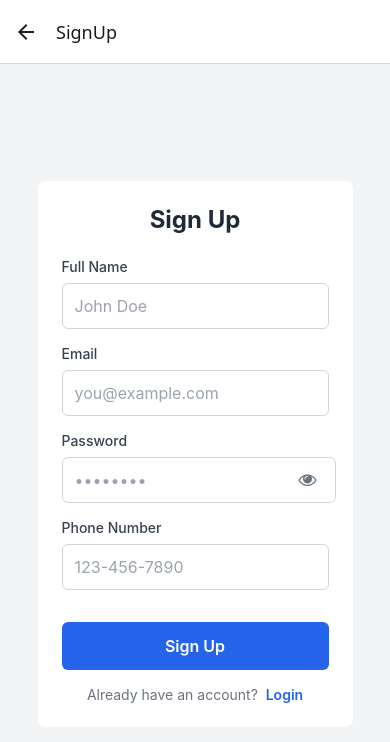
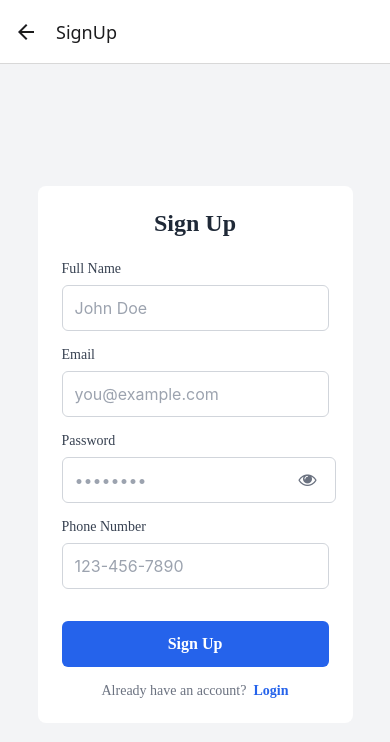
Before and after one commit to JasonNad86/EuriskoProject, a React Native app: screen /SignUp in a window 390 px wide. Shown: the top 742 px of the page. Built offline with nearby package versions, Linux system fonts and the light colour scheme.

Commit message:
created CustomText component with custom font

```diff
--- /dev/null
+++ b/src/components/CustomText.tsx
@@ -0,0 +1,18 @@
+import React from 'react';
+import { Text, TextProps, StyleSheet } from 'react-native';
+
+const CustomText = ({ style, children, ...props }: TextProps) => {
+  return (
+    <Text style={[styles.text, style]} {...props}>
+      {children}
+    </Text>
+  );
+};
+
+const styles = StyleSheet.create({
+  text: {
+    fontFamily: 'Montserrat',
+  },
+});
+
+export default CustomText;
--- a/src/components/ProductCard/ProductCard.tsx
+++ b/src/components/ProductCard/ProductCard.tsx
@@ -1,7 +1,8 @@
-import React, { cache } from 'react';
-import { Image, Text, TouchableOpacity, View } from 'react-native';
+import React from 'react';
+import { Image, TouchableOpacity, View } from 'react-native';
 import { styles } from './ProductCardStyles';
 import { Product } from '../../types/Product';
+import CustomText from '../CustomText';
 
 interface Props {
   product: Product;
@@ -17,8 +18,8 @@ const ProductCard = ({ product, onPress } : Props) => {
         resizeMode="contain"
       />
       <View style={styles.textContainer}>
-        <Text style={styles.title}>{product.title}</Text>
-        <Text style={styles.price}>${product.price}</Text>
+        <CustomText style={styles.title}>{product.title}</CustomText>
+        <CustomText style={styles.price}>${product.price}</CustomText>
       </View>
     </TouchableOpacity>
   );
--- a/src/screens/HomeScreen/HomeScreen.tsx
+++ b/src/screens/HomeScreen/HomeScreen.tsx
@@ -1,5 +1,5 @@
 import React from 'react';
-import { Button, FlatList, View } from 'react-native';
+import { FlatList, View } from 'react-native';
 import ProductCard from '../../components/ProductCard/ProductCard';
 import productsData from '../../mock/Products.json'
 import { MainStackParams } from '../../types/NavigationStack';
--- a/src/screens/LoginScreen/LoginScreen.tsx
+++ b/src/screens/LoginScreen/LoginScreen.tsx
@@ -1,5 +1,5 @@
 import {useState} from 'react';
-import {Text, TextInput, View, TouchableOpacity} from 'react-native';
+import {TextInput, View, TouchableOpacity} from 'react-native';
 import {zodResolver} from '@hookform/resolvers/zod';
 import {Controller, useForm} from 'react-hook-form';
 import {LoginFormData, loginSchema} from '../../schema/LoginSchema';
@@ -9,6 +9,7 @@ import {useAuth} from '../../context/AuthContext';
 import { AuthStackParams } from '../../types/NavigationStack';
 import {NativeStackNavigationProp} from '@react-navigation/native-stack';
 import Icon from 'react-native-vector-icons/FontAwesome';
+import CustomText from '../../components/CustomText';
 
 const LoginScreen = () => {
   const navigation =
@@ -40,7 +41,7 @@ const LoginScreen = () => {
   return (
     <View style={styles.container}>
       <View style={styles.formWrapper}>
-        <Text style={styles.title}>Login</Text>
+        <CustomText style={styles.title}>Login</CustomText>
 
         <View style={styles.formContainer}>
           <Controller
@@ -48,7 +49,7 @@ const LoginScreen = () => {
             name="email"
             render={({field: {onChange, value}}) => (
               <View style={styles.inputContainer}>
-                <Text style={styles.label}>Email</Text>
+                <CustomText style={styles.label}>Email</CustomText>
                 <TextInput
                   placeholder="you@example.com"
                   placeholderTextColor="#9CA3AF"
@@ -62,7 +63,7 @@ const LoginScreen = () => {
             )}
           />
           {errors.email && (
-            <Text style={styles.error}>{errors.email.message}</Text>
+            <CustomText style={styles.error}>{errors.email.message}</CustomText>
           )}
 
           <Controller
@@ -70,7 +71,7 @@ const LoginScreen = () => {
             name="password"
             render={({field: {onChange, value}}) => (
               <View style={styles.inputContainer}>
-                <Text style={styles.label}>Password</Text>
+                <CustomText style={styles.label}>Password</CustomText>
                 <View style={styles.passwordInput}>
                   <TextInput
                     placeholder="••••••••"
@@ -95,21 +96,21 @@ const LoginScreen = () => {
             )}
           />
           {errors.password && (
-            <Text style={styles.error}>{errors.password.message}</Text>
+            <CustomText style={styles.error}>{errors.password.message}</CustomText>
           )}
 
           <TouchableOpacity
             style={styles.button}
             onPress={handleSubmit(handleLogin)}>
-            <Text style={styles.buttonText}>Log In</Text>
+            <CustomText style={styles.buttonText}>Log In</CustomText>
           </TouchableOpacity>
           <TouchableOpacity
             style={styles.navigationLinkContainer}
             onPress={() => navigation.navigate('SignUp')}>
-            <Text style={styles.navigationLinkText}>
+            <CustomText style={styles.navigationLinkText}>
               Already have an account? {' '}
-              <Text style={styles.navigationLink}>Sign up</Text>
-            </Text>
+              <CustomText style={styles.navigationLink}>Sign up</CustomText>
+            </CustomText>
           </TouchableOpacity>
         </View>
       </View>
--- a/src/screens/SignUpScreen/SignUpScreen.tsx
+++ b/src/screens/SignUpScreen/SignUpScreen.tsx
@@ -1,5 +1,5 @@
 import React, { useState } from 'react';
-import { Text, TextInput, View, TouchableOpacity } from 'react-native';
+import { TextInput, View, TouchableOpacity } from 'react-native';
 import { SignupFormData, signupSchema } from '../../schema/SignUpSchema';
 import { styles } from './SignUpScreenStyles';
 import { zodResolver } from '@hookform/resolvers/zod';
@@ -8,6 +8,7 @@ import { useNavigation } from '@react-navigation/native';
 import { AuthStackParams } from '../../types/NavigationStack';
 import { NativeStackNavigationProp } from '@react-navigation/native-stack';
 import Icon from 'react-native-vector-icons/FontAwesome';
+import CustomText from '../../components/CustomText';
 
 const SignUpScreen = () => {
   const navigation = useNavigation<NativeStackNavigationProp<AuthStackParams>>();
@@ -34,7 +35,7 @@ const SignUpScreen = () => {
   return (
     <View style={styles.container}>
       <View style={styles.formWrapper}>
-        <Text style={styles.title}>Sign Up</Text>
+        <CustomText style={styles.title}>Sign Up</CustomText>
 
         <View style={styles.formContainer}>
           <Controller
@@ -42,7 +43,7 @@ const SignUpScreen = () => {
             name="name"
             render={({ field: { onChange, value } }) => (
               <View style={styles.inputContainer}>
-                <Text style={styles.label}>Full Name</Text>
+                <CustomText style={styles.label}>Full Name</CustomText>
                 <TextInput
                   placeholder="John Doe"
                   placeholderTextColor="#9CA3AF"
@@ -53,14 +54,14 @@ const SignUpScreen = () => {
               </View>
             )}
           />
-          {errors.name && <Text style={styles.error}>{errors.name.message}</Text>}
+          {errors.name && <CustomText style={styles.error}>{errors.name.message}</CustomText>}
 
           <Controller
             control={control}
             name="email"
             render={({ field: { onChange, value } }) => (
               <View style={styles.inputContainer}>
-                <Text style={styles.label}>Email</Text>
+                <CustomText style={styles.label}>Email</CustomText>
                 <TextInput
                   placeholder="you@example.com"
                   placeholderTextColor="#9CA3AF"
@@ -73,7 +74,7 @@ const SignUpScreen = () => {
             )}
           />
           {errors.email && (
-            <Text style={styles.error}>{errors.email.message}</Text>
+            <CustomText style={styles.error}>{errors.email.message}</CustomText>
           )}
 
           <Controller
@@ -81,7 +82,7 @@ const SignUpScreen = () => {
             name="password"
             render={({ field: { onChange, value } }) => (
               <View style={styles.inputContainer}>
-                <Text style={styles.label}>Password</Text>
+                <CustomText style={styles.label}>Password</CustomText>
                 <View style={styles.passwordInput}>
                   <TextInput
                     placeholder="••••••••"
@@ -106,7 +107,7 @@ const SignUpScreen = () => {
             )}
           />
           {errors.password && (
-            <Text style={styles.error}>{errors.password.message}</Text>
+            <CustomText style={styles.error}>{errors.password.message}</CustomText>
           )}
 
           <Controller
@@ -114,7 +115,7 @@ const SignUpScreen = () => {
             name="phoneNumber"
             render={({ field: { onChange, value } }) => (
               <View style={styles.inputContainer}>
-                <Text style={styles.label}>Phone Number</Text>
+                <CustomText style={styles.label}>Phone Number</CustomText>
                 <TextInput
                   placeholder="123-456-7890"
                   placeholderTextColor="#9CA3AF"
@@ -127,24 +128,24 @@ const SignUpScreen = () => {
             )}
           />
           {errors.phoneNumber && (
-            <Text style={styles.error}>{errors.phoneNumber.message}</Text>
+            <CustomText style={styles.error}>{errors.phoneNumber.message}</CustomText>
           )}
 
           <TouchableOpacity
             style={styles.button}
             onPress={handleSubmit(onSubmit)}
           >
-            <Text style={styles.buttonText}>Sign Up</Text>
+            <CustomText style={styles.buttonText}>Sign Up</CustomText>
           </TouchableOpacity>
 
           <TouchableOpacity
             style={styles.navigationLinkContainer}
             onPress={() => navigation.navigate('Login')}
           >
-            <Text style={styles.navigationLinkText}>
+            <CustomText style={styles.navigationLinkText}>
               Already have an account? {' '}
-              <Text style={styles.navigationLink}>Login</Text>
-            </Text>
+              <CustomText style={styles.navigationLink}>Login</CustomText>
+            </CustomText>
           </TouchableOpacity>
         </View>
       </View>
--- a/src/screens/VerificationScreen/VerificationScreen.tsx
+++ b/src/screens/VerificationScreen/VerificationScreen.tsx
@@ -1,10 +1,10 @@
-import { useState } from "react";
-import { Button, Text, TextInput, View } from "react-native";
+import { Button, TextInput, View } from "react-native";
 import { styles } from "./VerificationScreenStyles";
 import { useAuth } from "../../context/AuthContext";
 import { Controller, useForm } from "react-hook-form";
 import { VerificationFormData, verificationSchema } from "../../schema/VerificationSchema";
 import { zodResolver } from "@hookform/resolvers/zod";
+import CustomText from "../../components/CustomText";
 
 const VerificationScreen = () => {
     const {verifyOtp} = useAuth();
@@ -27,7 +27,7 @@ const VerificationScreen = () => {
 
     return (
       <View style={styles.container}>
-        <Text style={styles.label}>Enter the 4-digit code</Text>
+        <CustomText style={styles.label}>Enter the 4-digit code</CustomText>
 
         <Controller
           control={control}
@@ -45,9 +45,9 @@ const VerificationScreen = () => {
         />
 
         {errors.verificationCode && (
-          <Text style={styles.error}>
+          <CustomText style={styles.error}>
             {errors.verificationCode.message}
-          </Text>
+          </CustomText>
         )}
 
         <Button
```
Also changed, not shown: src/screens/DetailsScreen/DetailsScreen.tsx (+12 -5 lines).
